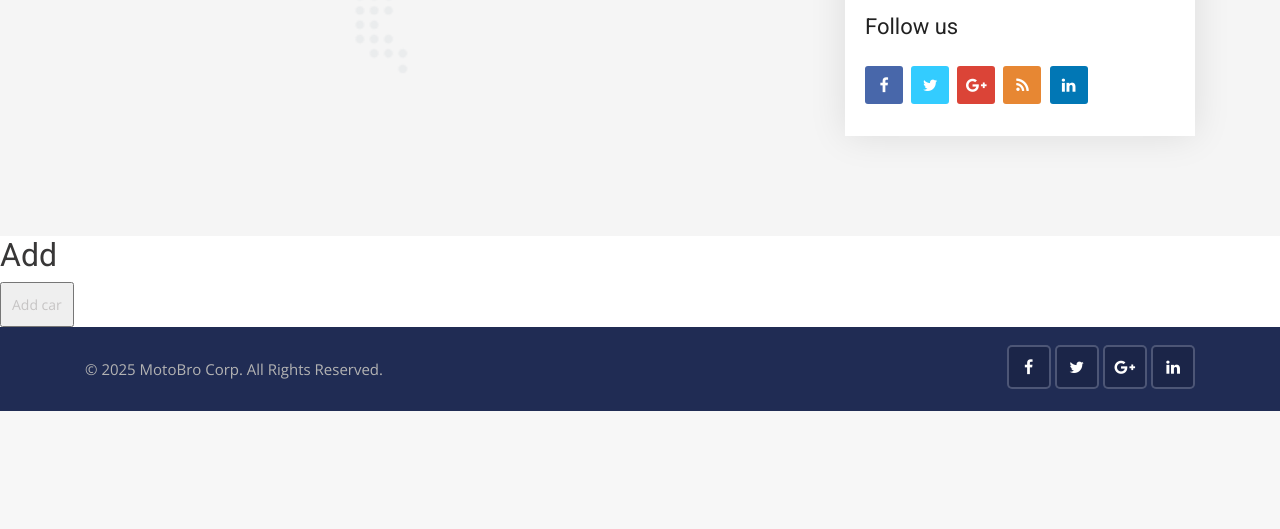
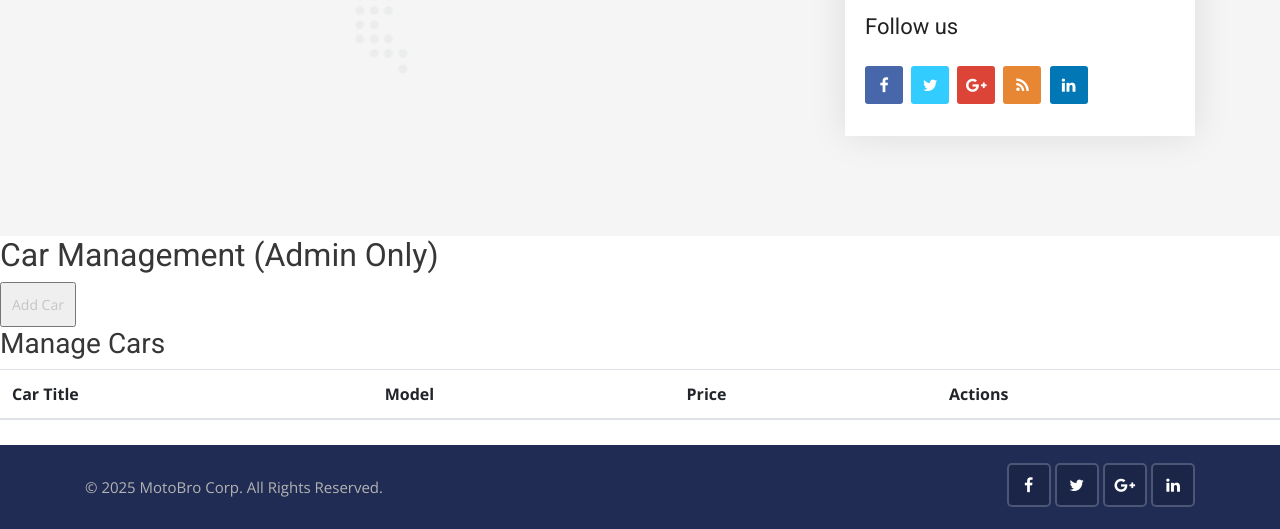
Before and after one commit to RoudroSaha/MOTO_BRO, a Django app: page /cars/ in a window 1280 px wide. Shown: the part 1048-1577 px from the top of the page. Before the commit the page ends 1459 px from the top, so only its background shows below. Run offline with Django 5.2, Linux system fonts and the light colour scheme; the visitor is signed in with stand-in values (Sample User, id 1); lists and menus that the app fills with data are empty; some libraries are stand-ins or nearby versions.

Commit message:
delete cars

```diff
--- /dev/null
+++ b/cars/templates/cars/car_list.html
@@ -0,0 +1,2 @@
+<!-- When linking to the update view, use the url tag with the correct pattern name -->
+<a href="{% url 'update_car' car.pk %}" class="btn btn-primary">Update</a>
--- a/cars/urls.py
+++ b/cars/urls.py
@@ -6,4 +6,6 @@ urlpatterns = [
     path('<int:id>', views.car_detail, name='car_detail'),
     path('search', views.search, name='search'),
     path('inquiry/', views.inquiry, name='inquiry'),
+    path('update/<int:pk>/', views.update_car, name='update_car'),
+    path('delete/<int:id>/', views.delete_car, name='delete_car'),
 ]
--- a/templates/cars/cars.html
+++ b/templates/cars/cars.html
@@ -207,8 +207,10 @@
     </div>
 </div>
 
- <div class ="car-form-container">
-    <h2>Add</h2>
+<!-- Add this admin-only car management section -->
+{% if user.is_authenticated and user.is_staff %}
+    <div class="car-form-container">
+        <h2>Car Management (Admin Only)</h2>
         <form method="post" enctype="multipart/form-data">
             {% csrf_token %}
             {% if form.errors %}
@@ -217,8 +219,77 @@
                 </div>
             {% endif %}
             {{ form.as_p }}
-        <input type="submit" name="submit" value="Add car" class="btn-submit">
+            <div class="button-group">
+                <input type="submit" name="submit" value="Add Car" class="btn-submit">
+            </div>
         </form>
     </div>
 
+    <!-- Car Management Table -->
+    <div class="admin-car-list">
+        <h3>Manage Cars</h3>
+        <table class="table">
+            <thead>
+                <tr>
+                    <th>Car Title</th>
+                    <th>Model</th>
+                    <th>Price</th>
+                    <th>Actions</th>
+                </tr>
+            </thead>
+            <tbody>
+                {% for car in cars %}
+                <tr>
+                    <td>{{ car.car_title }}</td>
+                    <td>{{ car.model }}</td>
+                    <td>${{ car.price }}</td>
+                    <td>
+                        <a href="{% url 'update_car' car.id %}" class="btn btn-primary btn-sm">Edit</a>
+                        <a href="{% url 'delete_car' car.id %}" class="btn btn-danger btn-sm">Delete</a>
+                    </td>
+                </tr>
+                {% endfor %}
+            </tbody>
+        </table>
+    </div>
+{% endif %}
+
+    <!-- Page navigation start -->
+    <div class="pagination-box p-box-2 text-center">
+        <nav aria-label="Page navigation example">
+          {% if cars.has_other_pages %}
+            <ul class="pagination">
+              {% if cars.has_previous %}
+                  <li class="page-item">
+                      <a class="page-link" href="?page={{cars.previous_page_number}}"><i class="fa fa-angle-left"></i></a>
+                  </li>
+              {% else %}
+                <li class="page-item disabled">
+                    <a class="page-link"><i class="fa fa-angle-left"></i></a>
+                </li>
+              {% endif %}
+
+              {% for i in cars.paginator.page_range %}
+                {% if cars.number == i %}
+                  <li class="page-item"><a class="page-link active" href="#">{{i}}</a></li>
+                {% else %}
+                  <li class="page-item"><a class="page-link" href="?page={{i}}">{{i}}</a></li>
+                {% endif %}
+              {% endfor %}
+
+              {% if cars.has_next %}
+                  <li class="page-item">
+                      <a class="page-link" href="?page={{cars.next_page_number}}"><i class="fa fa-angle-right"></i></a>
+                  </li>
+              {% else %}
+                <li class="page-item disabled">
+                    <a class="page-link"><i class="fa fa-angle-right"></i></a>
+                </li>
+              {% endif %}
+
+            </ul>
+          {% endif %}
+        </nav>
+    </div>
+</div>
 {% endblock %}
```
Also changed, not shown: cars/views.py (+25 -61 lines), static/css/cars.css (+41 -0 lines), templates/cars/delete_car.html (added, +48 -0 lines), media/photos/2025/05/08/car-12.jpg (added), media/photos/2025/05/08/car-21.jpg (added), media/photos/2025/05/08/car-21_IgKJZXD.jpg (added), media/photos/2025/05/08/car-5.jpg (added), media/photos/2025/05/08/loader.gif (added). Lines whose indentation alone changed are shown as unchanged.
